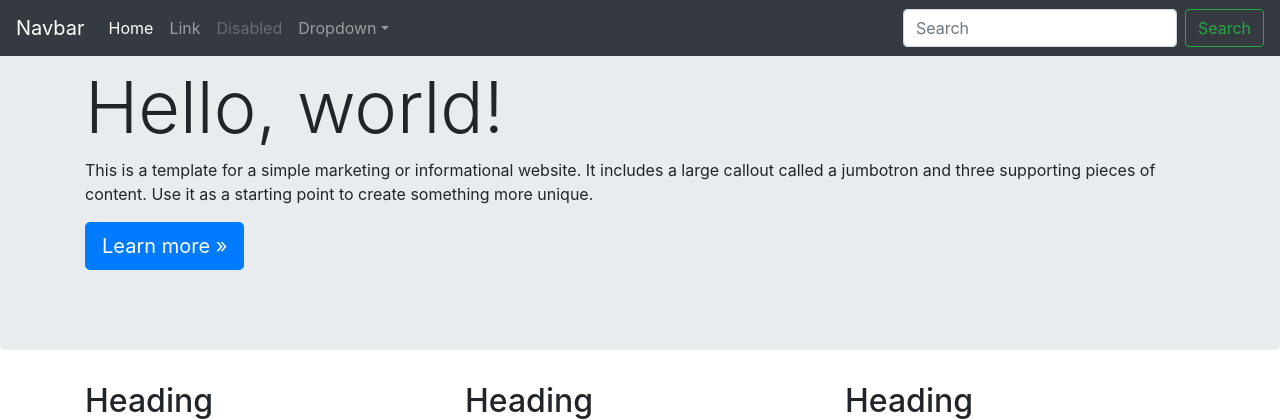
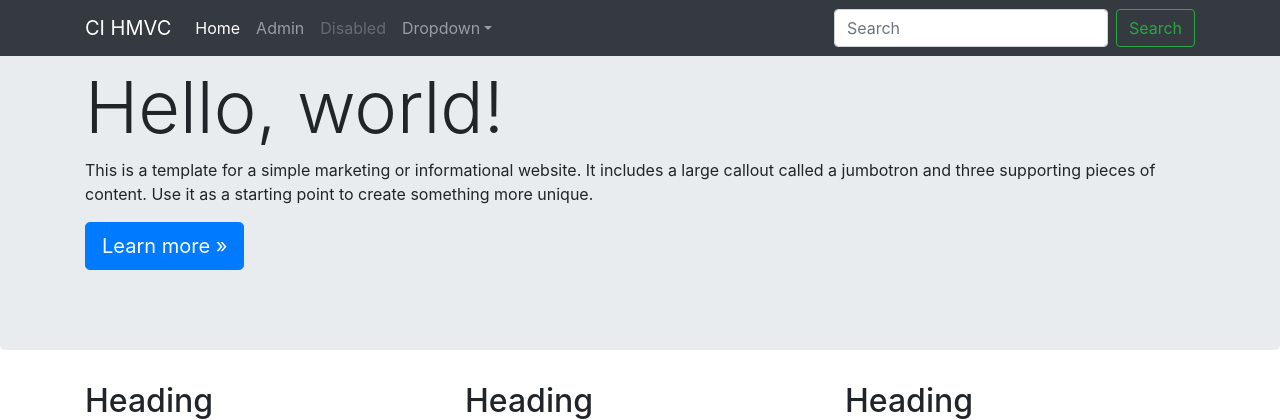
Before and after one commit to andri-sudarmawijaya/CodeIgniter-HMVC-EXTRA, a CodeIgniter app: page /CodeIgniter-HMVC-EXTRA/ in a window 1280 px wide. Shown: the top 420 px of the page. Run offline with CodeIgniter, Linux system fonts and the light colour scheme; some libraries are stand-ins or nearby versions.

Commit message:
Added admin link on navbar

```diff
--- a/application/modules/welcome/views/index.php
+++ b/application/modules/welcome/views/index.php
@@ -1,5 +1,6 @@
  <nav class="navbar navbar-expand-md navbar-dark fixed-top bg-dark">
-  <a class="navbar-brand" href="#">Navbar</a>
+  <div class="container">
+    <a class="navbar-brand" href="#">CI HMVC</a>
     <button class="navbar-toggler" type="button" data-toggle="collapse" data-target="#navbarsExampleDefault" aria-controls="navbarsExampleDefault" aria-expanded="false" aria-label="Toggle navigation">
       <span class="navbar-toggler-icon"></span>
     </button>
@@ -10,7 +11,7 @@
           <a class="nav-link" href="#">Home <span class="sr-only">(current)</span></a>
         </li>
         <li class="nav-item">
-        <a class="nav-link" href="#">Link</a>
+          <a class="nav-link" href="<?= base_url('admin') ?>">Admin</a>
         </li>
         <li class="nav-item">
           <a class="nav-link disabled" href="#">Disabled</a>
@@ -28,6 +29,7 @@
         <input class="form-control mr-sm-2" type="text" placeholder="Search" aria-label="Search">
         <button class="btn btn-outline-success my-2 my-sm-0" type="submit">Search</button>
       </form>
+    </div>
   </div>
 </nav>
 
```
Lines whose indentation alone changed are shown as unchanged.
